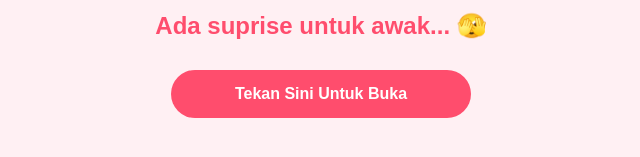
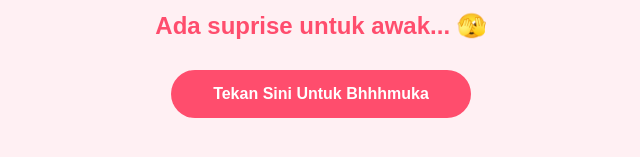
Before and after one commit to akmalfareez03-sudo/happy-anniversary-kita, a plain HTML site: page index.html in a window 1280 px wide. Shown: the part 345-502 px from the top of the page, 319-959 px from the left. Drawn offline with Linux system fonts and the light colour scheme.

Commit message:
Update index.html

```diff
--- a/index.html
+++ b/index.html
@@ -54,7 +54,7 @@
     <div id="lock-screen">
         <h2 style="color: #ff4d6d; margin-bottom: 20px;">Ada suprise untuk awak... 🫣</h2>
         <button onclick="bukaWebsite()" class="btn" style="width: 80%; max-width: 300px; padding: 15px;">
-             Tekan Sini Untuk Buka
+             Tekan Sini Untuk Bhhhmuka
         </button>
     </div>
 
```
